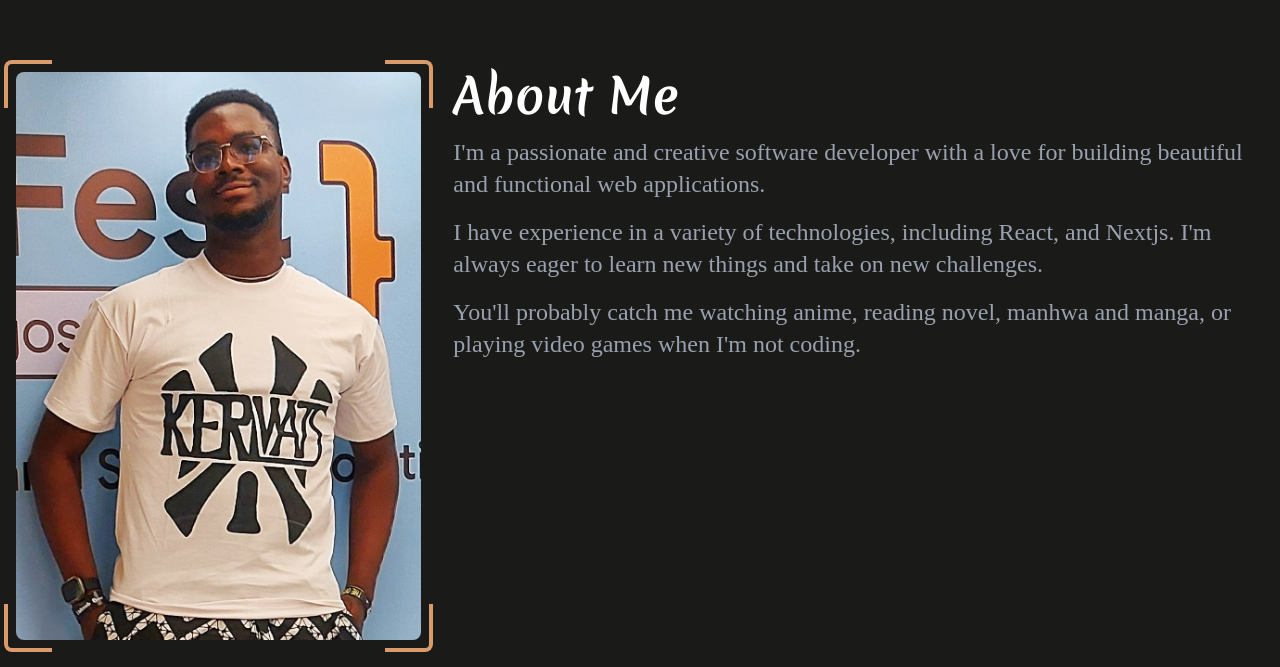
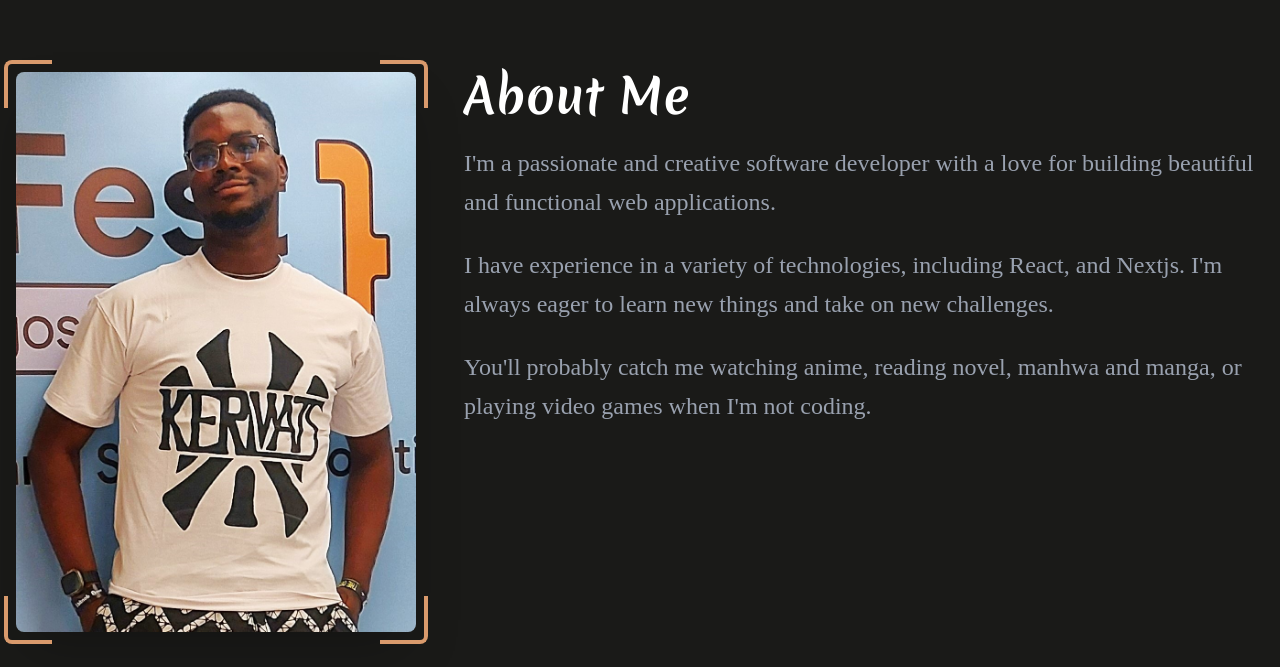
Before and after one commit to Jaymi-01/portfolio-3.0.1, a React (Vite) app: page / in a window 1280 px wide. Shown: the part 873-1540 px from the top of the page. Built offline with nearby package versions, Linux system fonts and the light colour scheme; a web font is replaced by a local one.

Commit message:
feat: add GSAP 3D hover tilt effect to profile image

```diff
--- a/src/components/About.tsx
+++ b/src/components/About.tsx
@@ -1,9 +1,11 @@
 import { useEffect, useRef, useState } from 'react';
 import { motion } from 'framer-motion';
+import gsap from 'gsap';
 
 const About = () => {
   const aboutTitleRef = useRef<HTMLHeadingElement>(null);
   const sectionRef = useRef<HTMLElement>(null);
+  const imageRef = useRef<HTMLDivElement>(null);
   const [hasAnimated, setHasAnimated] = useState(false);
 
   const startScrambleAnimation = () => {
@@ -47,6 +49,46 @@ const About = () => {
       observer.observe(sectionRef.current);
     }
 
+    // Image Tilt Effect
+    const image = imageRef.current;
+    if (image) {
+      const handleMouseMove = (e: MouseEvent) => {
+        const { clientX, clientY } = e;
+        const { height, width, left, top } = image.getBoundingClientRect();
+        const x = clientX - (left + width / 2);
+        const y = clientY - (top + height / 2);
+
+        const rotateX = (y / height) * -20;
+        const rotateY = (x / width) * 20;
+
+        gsap.to(image, {
+          rotateX,
+          rotateY,
+          duration: 0.5,
+          ease: "power2.out",
+          perspective: 1000
+        });
+      };
+
+      const handleMouseLeave = () => {
+        gsap.to(image, {
+          rotateX: 0,
+          rotateY: 0,
+          duration: 0.5,
+          ease: "power2.out"
+        });
+      };
+
+      image.addEventListener("mousemove", handleMouseMove);
+      image.addEventListener("mouseleave", handleMouseLeave);
+
+      return () => {
+        image.removeEventListener("mousemove", handleMouseMove);
+        image.removeEventListener("mouseleave", handleMouseLeave);
+        if (sectionRef.current) observer.unobserve(sectionRef.current);
+      };
+    }
+
     return () => {
       if (sectionRef.current) {
         observer.unobserve(sectionRef.current);
@@ -55,9 +97,9 @@ const About = () => {
   }, [hasAnimated]);
 
   return (
-    <section ref={sectionRef} id="about" className="text-white py-20">
+    <section ref={sectionRef} id="about" className="text-white py-20 overflow-hidden">
       <div className="container mx-auto px-4">
-        <div className="flex flex-col md:flex-row items-center md:items-start gap-8">
+        <div className="flex flex-col md:flex-row items-center md:items-start gap-12">
           {/* Image - Left on Desktop */}
           <motion.div
             className="w-full md:w-1/3"
@@ -65,20 +107,23 @@ const About = () => {
             animate={hasAnimated ? { opacity: 1, x: 0 } : {}}
             transition={{ duration: 0.8, ease: "easeOut" }}
           >
-            <div className="relative">
+            <div ref={imageRef} className="relative group transition-all duration-300" style={{ transformStyle: "preserve-3d" }}>
               <img
                 src="/joel.jpg"
                 alt="Joel"
-                className="w-full h-auto rounded-lg"
+                className="w-full h-auto rounded-lg shadow-2xl transition-all duration-300"
               />
               {/* Top Left Corner */}
-              <div className="absolute -top-3 -left-3 w-12 h-12 border-t-4 border-l-4 border-primary rounded-tl-lg"></div>
+              <div className="absolute -top-3 -left-3 w-12 h-12 border-t-4 border-l-4 border-primary rounded-tl-lg pointer-events-none"></div>
               {/* Top Right Corner */}
-              <div className="absolute -top-3 -right-3 w-12 h-12 border-t-4 border-r-4 border-primary rounded-tr-lg"></div>
+              <div className="absolute -top-3 -right-3 w-12 h-12 border-t-4 border-r-4 border-primary rounded-tr-lg pointer-events-none"></div>
               {/* Bottom Left Corner */}
-              <div className="absolute -bottom-3 -left-3 w-12 h-12 border-b-4 border-l-4 border-primary rounded-bl-lg"></div>
+              <div className="absolute -bottom-3 -left-3 w-12 h-12 border-b-4 border-l-4 border-primary rounded-bl-lg pointer-events-none"></div>
               {/* Bottom Right Corner */}
-              <div className="absolute -bottom-3 -right-3 w-12 h-12 border-b-4 border-r-4 border-primary rounded-br-lg"></div>
+              <div className="absolute -bottom-3 -right-3 w-12 h-12 border-b-4 border-r-4 border-primary rounded-br-lg pointer-events-none"></div>
+
+              {/* Overlay on hover */}
+              <div className="absolute inset-0 bg-primary/10 opacity-0 group-hover:opacity-100 transition-opacity duration-300 rounded-lg pointer-events-none"></div>
             </div>
           </motion.div>
 
@@ -89,11 +134,12 @@ const About = () => {
             animate={hasAnimated ? { opacity: 1, y: 0 } : {}}
             transition={{ duration: 0.8, delay: 0.2, ease: "easeOut" }}
           >
-            <h1 ref={aboutTitleRef} className="text-4xl md:text-5xl font-bold mb-4 font-mono">
+            <h1 ref={aboutTitleRef} className="text-4xl md:text-5xl font-bold mb-6 font-mono">
               About Me
             </h1>
+            <motion.div className="space-y-6">
               <motion.p
-              className="text-lg md:text-xl lg:text-2xl text-gray-400 mb-4 font-script"
+                className="text-lg md:text-xl lg:text-2xl text-gray-400 font-script leading-relaxed"
                 initial={{ opacity: 0, y: 20 }}
                 animate={hasAnimated ? { opacity: 1, y: 0 } : {}}
                 transition={{ duration: 0.6, delay: 0.4, ease: "easeOut" }}
@@ -101,7 +147,7 @@ const About = () => {
                 I'm a passionate and creative software developer with a love for building beautiful and functional web applications.
               </motion.p>
               <motion.p
-              className="text-lg md:text-xl lg:text-2xl text-gray-400 mb-4 font-script"
+                className="text-lg md:text-xl lg:text-2xl text-gray-400 font-script leading-relaxed"
                 initial={{ opacity: 0, y: 20 }}
                 animate={hasAnimated ? { opacity: 1, y: 0 } : {}}
                 transition={{ duration: 0.6, delay: 0.6, ease: "easeOut" }}
@@ -109,13 +155,14 @@ const About = () => {
                 I have experience in a variety of technologies, including React, and Nextjs. I'm always eager to learn new things and take on new challenges.
               </motion.p>
               <motion.p
-              className="text-lg md:text-xl lg:text-2xl text-gray-400 font-script"
+                className="text-lg md:text-xl lg:text-2xl text-gray-400 font-script leading-relaxed"
                 initial={{ opacity: 0, y: 20 }}
                 animate={hasAnimated ? { opacity: 1, y: 0 } : {}}
                 transition={{ duration: 0.6, delay: 0.8, ease: "easeOut" }}
               >
                 You'll probably catch me watching anime, reading novel, manhwa and manga, or playing video games when I'm not coding.
               </motion.p>
+            </motion.div>
           </motion.div>
         </div>
       </div>
```
Lines whose indentation alone changed are shown as unchanged.
